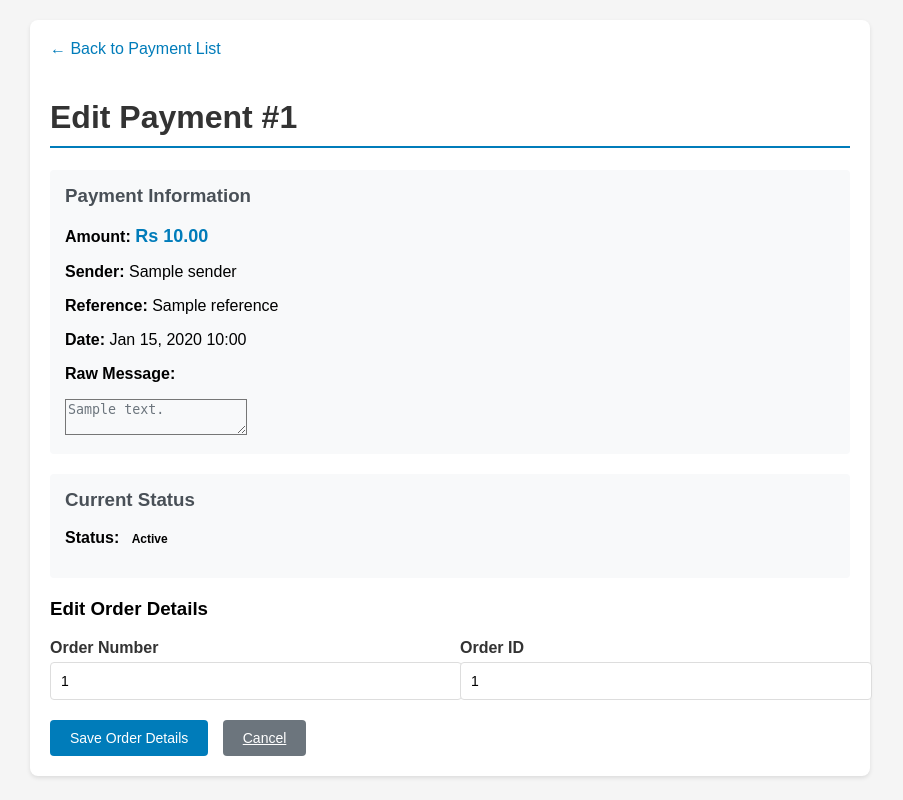
After one commit to voodootuna/mcbjuicesmstracker, a PHP site: template views/edit_payment.php in a window 1280 px wide. The commit adds this page. Shown: the whole page, without its empty margins (190-1093 px from the left). Run offline with PHP 8.4, Linux system fonts and the light colour scheme; the template is opened without the code that fills it: most values are stand-ins (such as "Sample title", 1, 10 or a date in 2020).

Commit message:
new edit views and fix for oder numbe parsing

```diff
--- /dev/null
+++ b/views/edit_payment.php
@@ -0,0 +1,137 @@
+<!DOCTYPE html>
+<html lang="en">
+<head>
+    <meta charset="UTF-8">
+    <meta name="viewport" content="width=device-width, initial-scale=1.0">
+    <title>Edit Payment #<?= $payment['id'] ?> - MCB Juice Payment Admin</title>
+    <style>
+        body { font-family: Arial, sans-serif; margin: 20px; background: #f5f5f5; }
+        .container { max-width: 800px; margin: 0 auto; background: white; padding: 20px; border-radius: 8px; box-shadow: 0 2px 4px rgba(0,0,0,0.1); }
+        h1 { color: #333; border-bottom: 2px solid #007cba; padding-bottom: 10px; }
+        .back-link { color: #007cba; text-decoration: none; margin-bottom: 20px; display: inline-block; }
+        .back-link:hover { text-decoration: underline; }
+        .form-group { margin-bottom: 20px; }
+        .form-group label { display: block; margin-bottom: 5px; font-weight: bold; color: #333; }
+        .form-group input, .form-group textarea, .form-group select {
+            width: 100%; padding: 10px; border: 1px solid #ddd; border-radius: 4px; font-size: 14px;
+        }
+        .form-group textarea { height: 80px; resize: vertical; }
+        .form-row { display: flex; gap: 20px; }
+        .form-row .form-group { flex: 1; }
+        .readonly { background-color: #f8f9fa; color: #6c757d; }
+        .btn { padding: 10px 20px; border: none; border-radius: 4px; cursor: pointer; font-size: 14px; margin-right: 10px; }
+        .btn-primary { background: #007cba; color: white; }
+        .btn-secondary { background: #6c757d; color: white; }
+        .btn-success { background: #28a745; color: white; }
+        .btn:hover { opacity: 0.9; }
+        .success { color: #28a745; font-weight: bold; margin: 10px 0; }
+        .error { color: #dc3545; font-weight: bold; margin: 10px 0; }
+        .info-section { background: #f8f9fa; padding: 15px; border-radius: 4px; margin-bottom: 20px; }
+        .info-section h3 { margin-top: 0; color: #495057; }
+        .amount { font-size: 18px; font-weight: bold; color: #007cba; }
+        .status { padding: 4px 8px; border-radius: 4px; font-size: 12px; font-weight: bold; }
+        .status.pending { background: #fff3cd; color: #856404; }
+        .status.completed { background: #d4edda; color: #155724; }
+        .status.cancelled { background: #f8d7da; color: #721c24; }
+
+        @media (max-width: 768px) {
+            .container { margin: 10px; padding: 15px; }
+            .form-row { flex-direction: column; gap: 0; }
+            .btn { width: 100%; margin-bottom: 10px; margin-right: 0; }
+        }
+    </style>
+</head>
+<body>
+    <div class="container">
+        <a href="/admin" class="back-link">← Back to Payment List</a>
+
+        <h1>Edit Payment #<?= $payment['id'] ?></h1>
+
+        <div class="info-section">
+            <h3>Payment Information</h3>
+            <p><strong>Amount:</strong> <span class="amount">Rs <?= number_format($payment['amount'], 2) ?></span></p>
+            <p><strong>Sender:</strong> <?= htmlspecialchars($payment['sender']) ?></p>
+            <p><strong>Reference:</strong> <?= htmlspecialchars($payment['reference'] ?? 'N/A') ?></p>
+            <p><strong>Date:</strong> <?= date('M j, Y H:i', strtotime($payment['created_at'])) ?></p>
+            <p><strong>Raw Message:</strong></p>
+            <textarea readonly class="readonly"><?= htmlspecialchars($payment['raw_message']) ?></textarea>
+        </div>
+
+        <div class="info-section">
+            <h3>Current Status</h3>
+            <p><strong>Status:</strong> <span class="status <?= $payment['status'] ?>"><?= ucfirst($payment['status']) ?></span></p>
+        </div>
+
+        <form id="editForm">
+            <h3>Edit Order Details</h3>
+            <div class="form-row">
+                <div class="form-group">
+                    <label for="order_number">Order Number</label>
+                    <input type="text" id="order_number" name="order_number"
+                           value="<?= htmlspecialchars($payment['order_number'] ?? '') ?>"
+                           placeholder="e.g., 9308F86353">
+                </div>
+                <div class="form-group">
+                    <label for="order_id">Order ID</label>
+                    <input type="text" id="order_id" name="order_id"
+                           value="<?= htmlspecialchars($payment['order_id'] ?? '') ?>"
+                           placeholder="e.g., PMPro Order ID">
+                </div>
+            </div>
+
+            <div id="message"></div>
+
+            <button type="submit" class="btn btn-primary">Save Order Details</button>
+            <a href="/admin" class="btn btn-secondary">Cancel</a>
+        </form>
+    </div>
+
+    <script>
+        document.getElementById('editForm').addEventListener('submit', function(e) {
+            e.preventDefault();
+
+            const formData = new FormData(this);
+            const data = {
+                order_number: formData.get('order_number') || null,
+                order_id: formData.get('order_id') || null
+            };
+
+            // Update order details only
+            fetch(`/api/payments/<?= $payment['id'] ?>/order`, {
+                method: 'PUT',
+                headers: {'Content-Type': 'application/json'},
+                body: JSON.stringify({
+                    order_number: data.order_number,
+                    order_id: data.order_id
+                })
+            })
+            .then(response => response.json())
+            .then(result => {
+                if (result.success) {
+                    showMessage('Order details updated successfully!', 'success');
+                    setTimeout(() => {
+                        window.location.href = '/admin';
+                    }, 1500);
+                } else {
+                    showMessage('Error: ' + (result.error || 'Unknown error'), 'error');
+                }
+            })
+            .catch(error => {
+                showMessage('Error: ' + error.message, 'error');
+            });
+        });
+
+
+        function showMessage(text, type) {
+            const messageDiv = document.getElementById('message');
+            messageDiv.textContent = text;
+            messageDiv.className = type;
+
+            setTimeout(() => {
+                messageDiv.textContent = '';
+                messageDiv.className = '';
+            }, 3000);
+        }
+    </script>
+</body>
+</html>
```
Also changed, not shown: app/Database.php (+26 -2 lines), app/SmsParser.php (+9 -4 lines), app/routes.php (+59 -0 lines), views/admin.php (+9 -2 lines).
